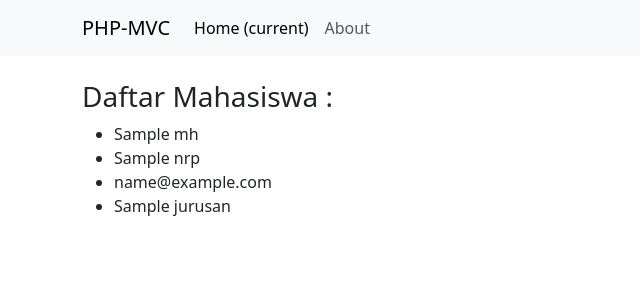
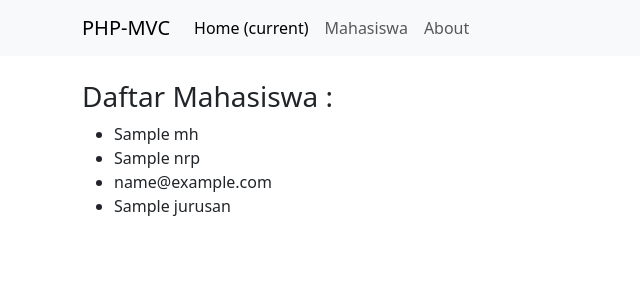
Before and after one commit to usman-dev-web/php-mvc, a PHP site: the page made by app/views/mahasiswa/index.php in a window 1280 px wide. Shown: the top 300 px of the page, without its empty margins (0-640 px from the left). Run offline with PHP 8.4, Linux system fonts and the light colour scheme; the template is opened without the code that fills it: most values are stand-ins (such as "Sample title", 1, 10 or a date in 2020); some libraries are stand-ins or nearby versions.

Commit message:
menambah tag a untuk mahasiswa pada navbar

```diff
--- a/app/views/templates/header.php
+++ b/app/views/templates/header.php
@@ -20,6 +20,7 @@
             <div class="collapse navbar-collapse" id="navbarNavAltMarkup">
                 <div class="navbar-nav">
                     <a class="nav-item nav-link active" href="<?= BASEURL; ?>">Home <span class="sr-only">(current)</span></a>
+                    <a class="nav-item nav-link" href="<?= BASEURL; ?>/mahasiswa">Mahasiswa</a>
                     <a class="nav-item nav-link" href="<?= BASEURL; ?>/about">About</a>
                 </div>
             </div>
```
